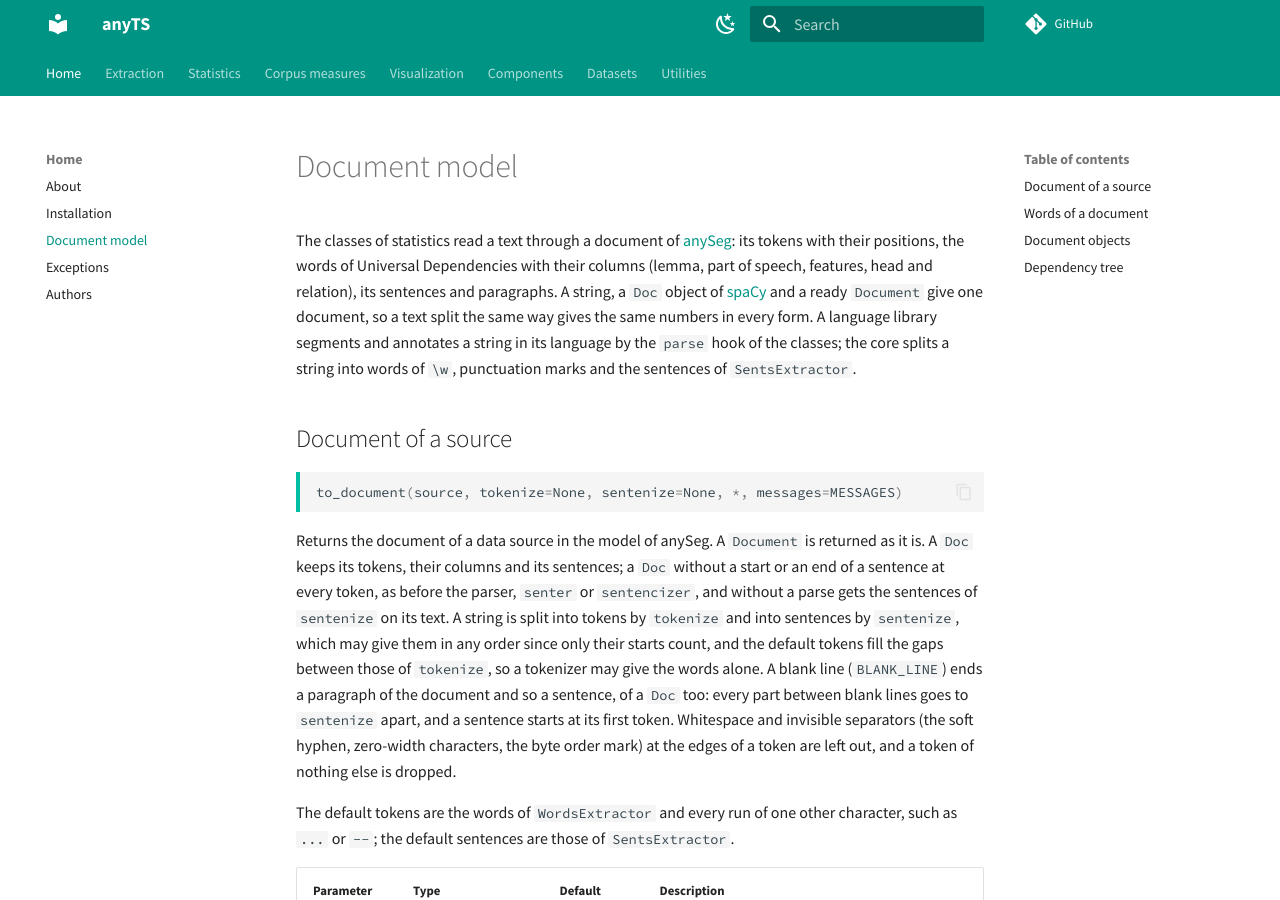
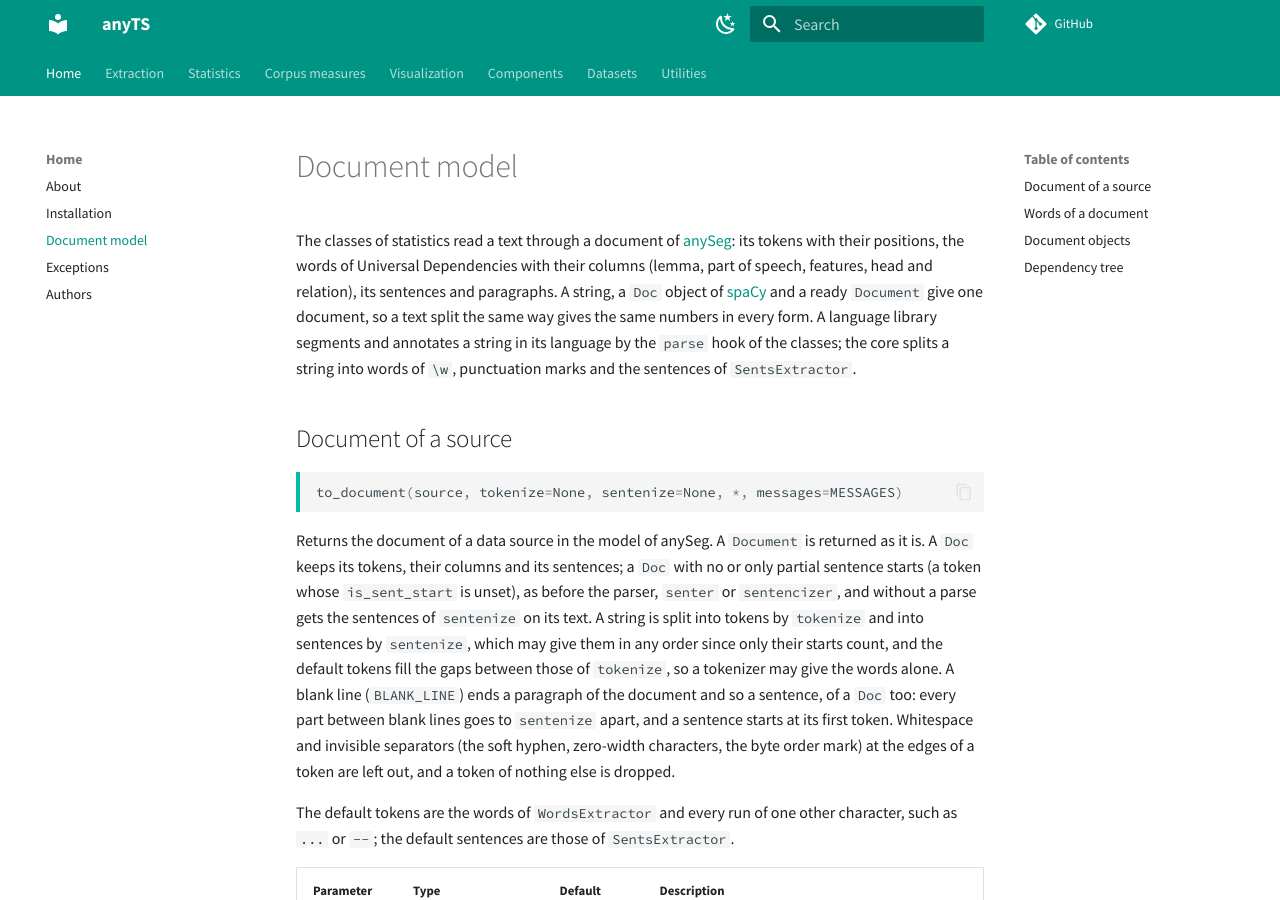
Before and after one commit to SergeyShk/anyTS, an MkDocs documentation site: the page built from docs/document.md, in a window 1280 px wide and 900 px high. Built offline with MkDocs 1.6.1 and Material for MkDocs 9.7.7, drawn with Linux system fonts in a browser that asks for light colours; comment, search, counter and statistics services are not loaded.

Commit message:
Review of PR #124: partial sentence starts, the hook prepare
A Doc gets the sentences of sentenize when a token has no sentence start
set, whatever its ends; the docs said otherwise. The example of prepare
named the tokenizer rules the PR removes.

Co-Authored-By: Claude Opus 5.5 <noreply@anthropic.com>

````diff
--- a/docs/document.md
+++ b/docs/document.md
@@ -9,7 +9,7 @@ The classes of statistics read a text through a document of [anySeg](https://git
 to_document(source, tokenize=None, sentenize=None, *, messages=MESSAGES)
 ```
 
-Returns the document of a data source in the model of anySeg. A `Document` is returned as it is. A `Doc` keeps its tokens, their columns and its sentences; a `Doc` without a start or an end of a sentence at every token, as before the parser, `senter` or `sentencizer`, and without a parse gets the sentences of `sentenize` on its text. A string is split into tokens by `tokenize` and into sentences by `sentenize`, which may give them in any order since only their starts count, and the default tokens fill the gaps between those of `tokenize`, so a tokenizer may give the words alone. A blank line (`BLANK_LINE`) ends a paragraph of the document and so a sentence, of a `Doc` too: every part between blank lines goes to `sentenize` apart, and a sentence starts at its first token. Whitespace and invisible separators (the soft hyphen, zero-width characters, the byte order mark) at the edges of a token are left out, and a token of nothing else is dropped.
+Returns the document of a data source in the model of anySeg. A `Document` is returned as it is. A `Doc` keeps its tokens, their columns and its sentences; a `Doc` with no or only partial sentence starts (a token whose `is_sent_start` is unset), as before the parser, `senter` or `sentencizer`, and without a parse gets the sentences of `sentenize` on its text. A string is split into tokens by `tokenize` and into sentences by `sentenize`, which may give them in any order since only their starts count, and the default tokens fill the gaps between those of `tokenize`, so a tokenizer may give the words alone. A blank line (`BLANK_LINE`) ends a paragraph of the document and so a sentence, of a `Doc` too: every part between blank lines goes to `sentenize` apart, and a sentence starts at its first token. Whitespace and invisible separators (the soft hyphen, zero-width characters, the byte order mark) at the edges of a token are left out, and a token of nothing else is dropped.
 
 The default tokens are the words of `WordsExtractor` and every run of one other character, such as `...` or `--`; the default sentences are those of `SentsExtractor`.
 
````
Also changed, not shown: docs/components.md (+1 -1 lines), docs/corpus/kwic.md (+1 -1 lines), docs/stats/basic_stats.md (+1 -1 lines), 2 other files.
